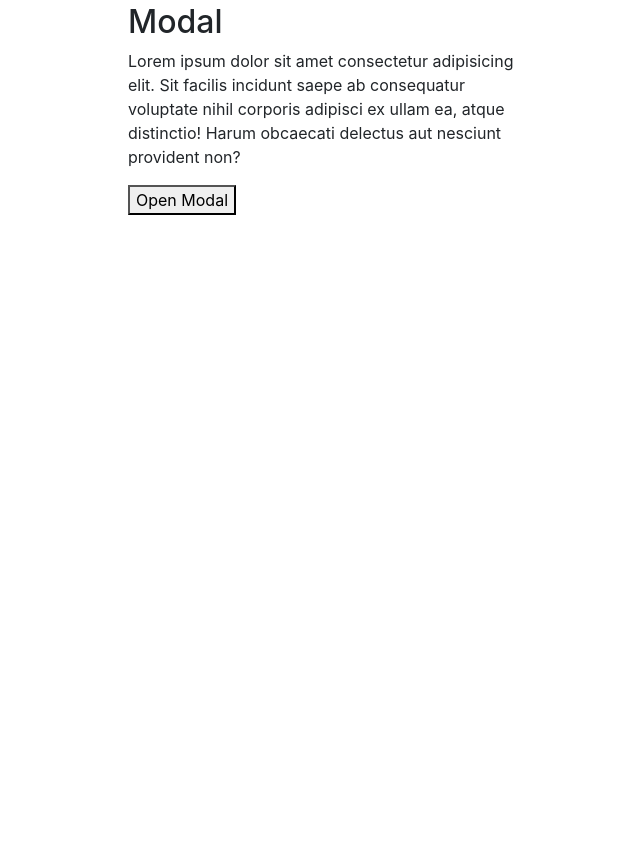
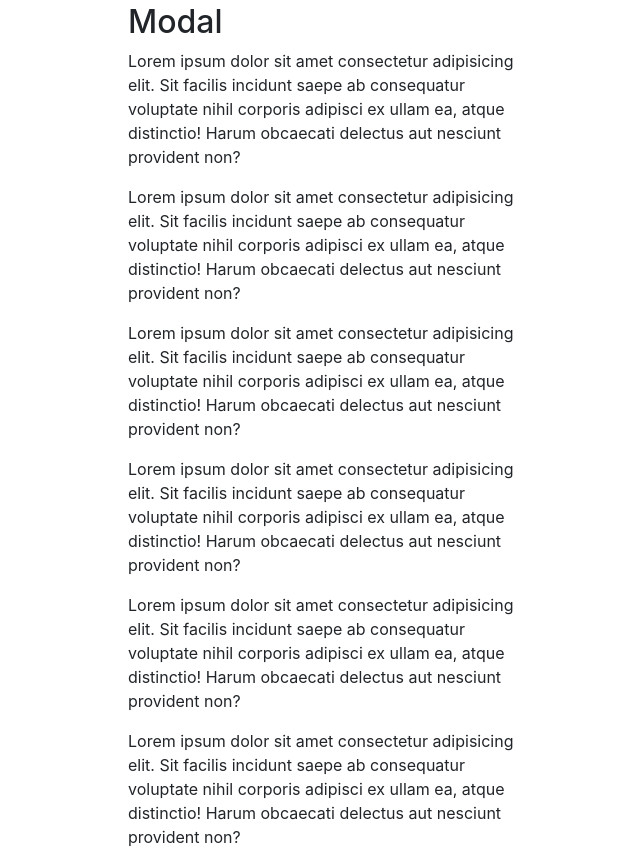
Before and after one commit to MilosAksic/Modal, a plain HTML site: page index.html in a window 1280 px wide. Shown: the part 197-1059 px from the top of the page, without its empty margins (312-952 px from the left). Before the commit the page ends 800 px from the top, so only its background shows below. Drawn offline with nearby package versions, Linux system fonts and the light colour scheme.

Commit message:
Update index.html

```diff
--- a/index.html
+++ b/index.html
@@ -12,6 +12,13 @@
 <body>
     <div class="centar">
         <h2>Modal</h2>
+        <p>Lorem ipsum dolor sit amet consectetur adipisicing elit. Sit facilis incidunt saepe ab consequatur voluptate nihil corporis adipisci ex ullam ea, atque distinctio! Harum obcaecati delectus aut nesciunt provident non?</p>
+        <p>Lorem ipsum dolor sit amet consectetur adipisicing elit. Sit facilis incidunt saepe ab consequatur voluptate nihil corporis adipisci ex ullam ea, atque distinctio! Harum obcaecati delectus aut nesciunt provident non?</p>
+        <p>Lorem ipsum dolor sit amet consectetur adipisicing elit. Sit facilis incidunt saepe ab consequatur voluptate nihil corporis adipisci ex ullam ea, atque distinctio! Harum obcaecati delectus aut nesciunt provident non?</p>
+        <p>Lorem ipsum dolor sit amet consectetur adipisicing elit. Sit facilis incidunt saepe ab consequatur voluptate nihil corporis adipisci ex ullam ea, atque distinctio! Harum obcaecati delectus aut nesciunt provident non?</p>
+        <p>Lorem ipsum dolor sit amet consectetur adipisicing elit. Sit facilis incidunt saepe ab consequatur voluptate nihil corporis adipisci ex ullam ea, atque distinctio! Harum obcaecati delectus aut nesciunt provident non?</p>
+        <p>Lorem ipsum dolor sit amet consectetur adipisicing elit. Sit facilis incidunt saepe ab consequatur voluptate nihil corporis adipisci ex ullam ea, atque distinctio! Harum obcaecati delectus aut nesciunt provident non?</p>
+
         <p>Lorem ipsum dolor sit amet consectetur adipisicing elit. Sit facilis incidunt saepe ab consequatur voluptate nihil corporis adipisci ex ullam ea, atque distinctio! Harum obcaecati delectus aut nesciunt provident non?</p>
         <button id="dugme">Open Modal</button>
     </div>
```
